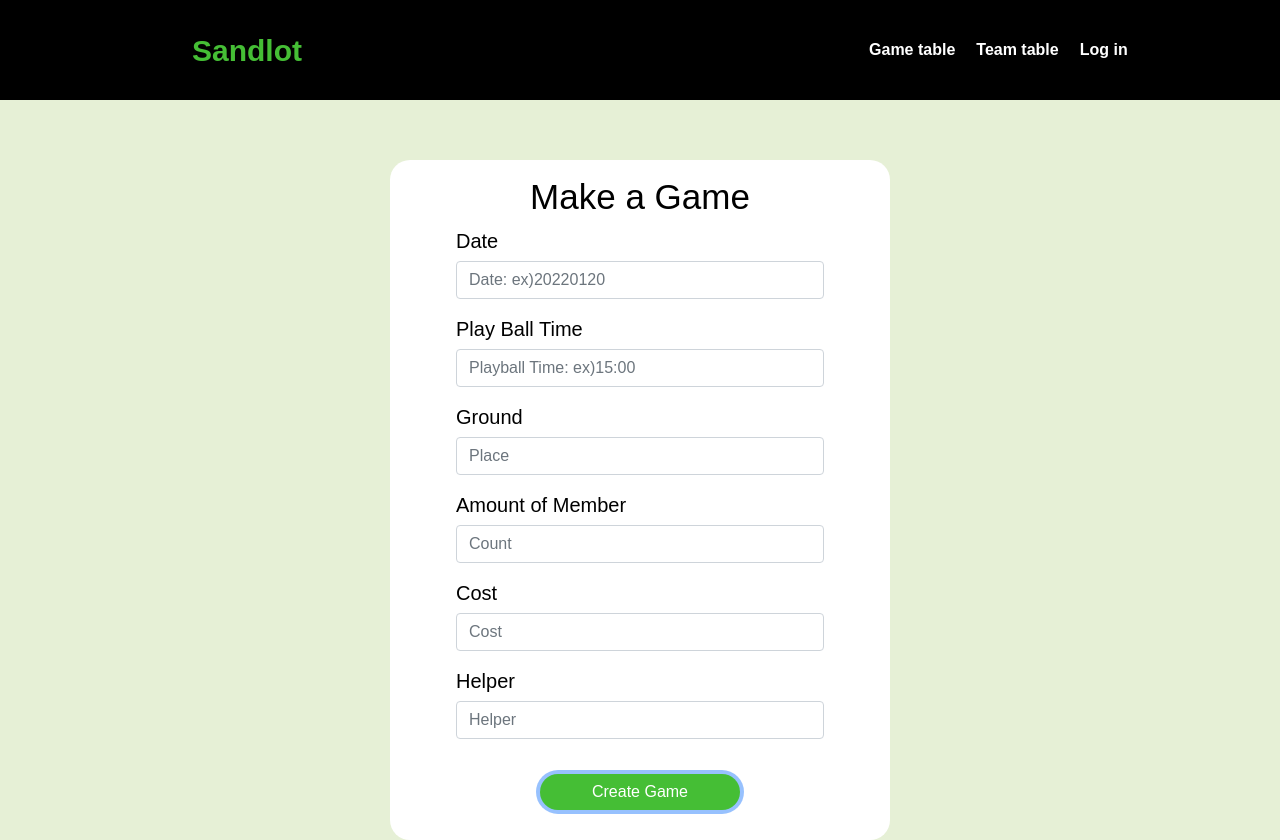
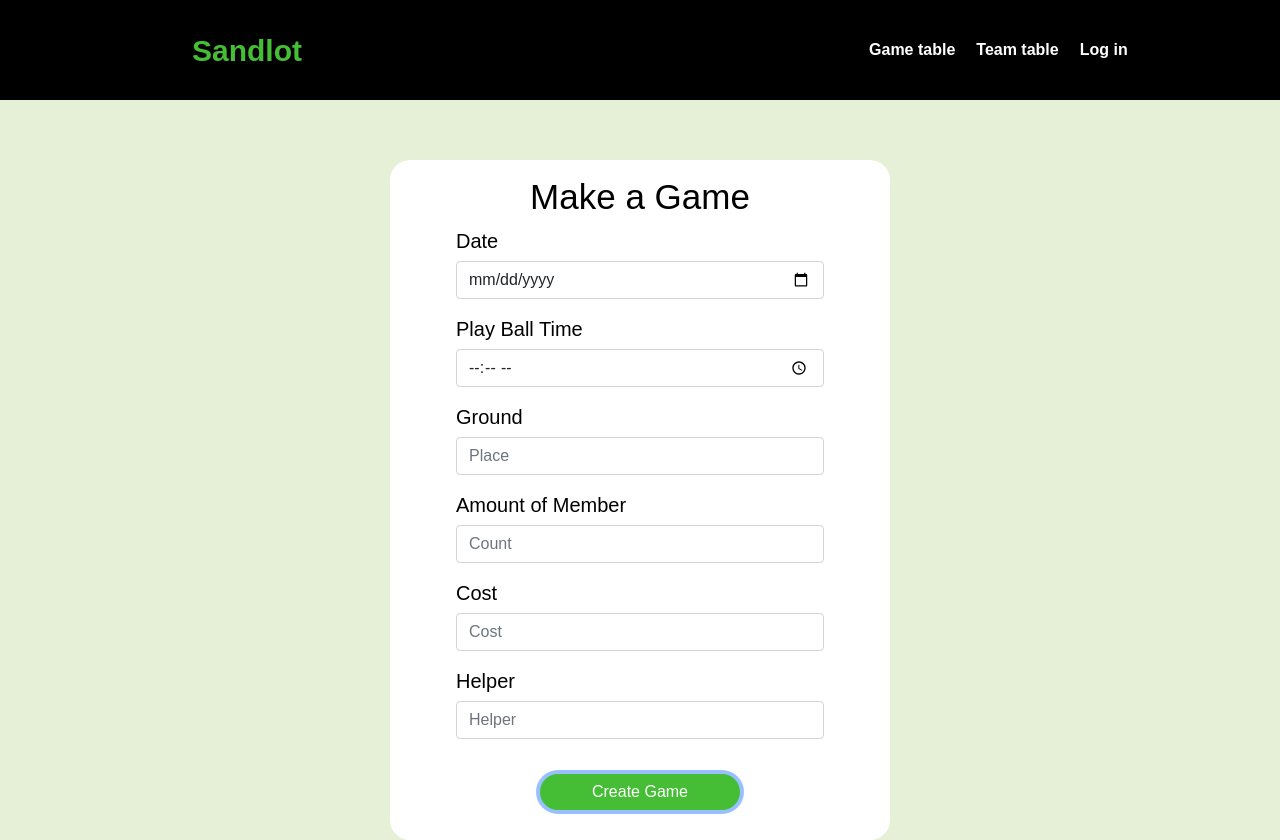
Before and after one commit to kaheiseki/sandlot, a React (Create React App) app: page /creategame in a window 1280 px wide. Built offline with nearby package versions, Linux system fonts and the light colour scheme; no server answers.

Commit message:
gameinfo update

```diff
--- a/src/pages/create_game_post/create_game_post.js
+++ b/src/pages/create_game_post/create_game_post.js
@@ -70,7 +70,7 @@ export const CreateGamePost = () => {
             <label>Date</label>
             <input
               className='form-control'
-              type="number"
+              type="date"
               placeholder="Date: ex)20220120"
               onChange={(event) => {
                 setNewGameDate(event.target.value);
@@ -82,7 +82,7 @@ export const CreateGamePost = () => {
             <label>Play Ball Time</label>
             <input
               className='form-control'
-              type="number"
+              type="time"
               placeholder="Playball Time: ex)15:00"
               onChange={(event) => {
                 setNewGameTime(event.target.value);
--- a/src/pages/index/gameinfo.js
+++ b/src/pages/index/gameinfo.js
@@ -48,7 +48,7 @@ const GameInfo = () => {
                     <Card.Title>{game.name}</Card.Title>
                     <Card.Text>チーム人数: {game.count}</Card.Text>
                     <Card.Text>場所: {game.place}</Card.Text>
-                    <Card.Text>日時: {String(game.date).slice(4,6)}月{String(game.date)[6,8]}日</Card.Text>
+                    <Card.Text>日時: {game.date}</Card.Text>
                     {/* この日付機能うまくできてない */}
                   </Card.Body>
                   <Button onClick={()=>handleShow(index)}>Detail</Button>
@@ -63,7 +63,8 @@ const GameInfo = () => {
                   <Modal.Body>
                     <p>チーム名:{games[indexContent].name}</p>
                     <p>参加メンバー数:{games[indexContent].count}</p>
-                    <p>試合日:{String(games[indexContent].date)[3,5]}月{String(games[indexContent].date)[5,7]}日</p>
+                    <p>試合日:{games[indexContent].date}</p>
+                    <p>開始時間:{games[indexContent].time}</p>
                     <p>費用:{games[indexContent].cost}円</p>
                   </Modal.Body>
                   <Modal.Footer>
```
